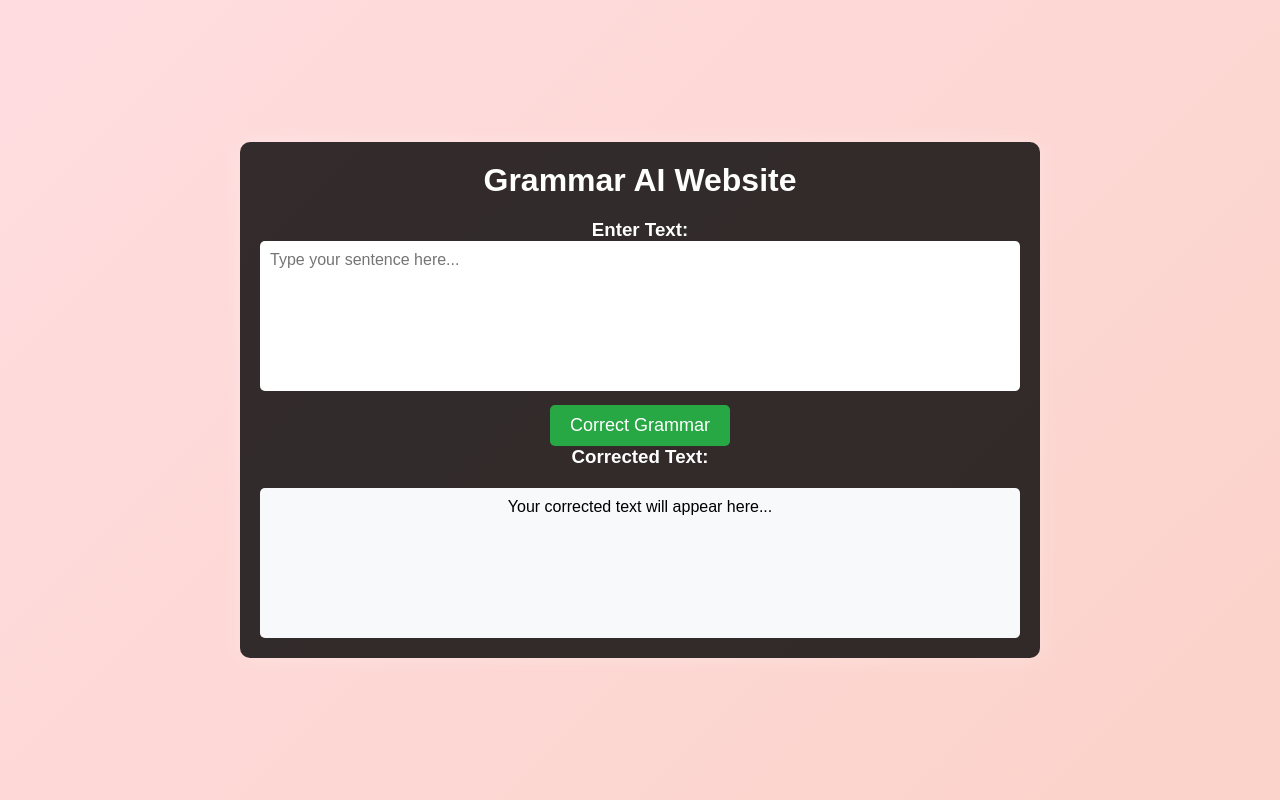
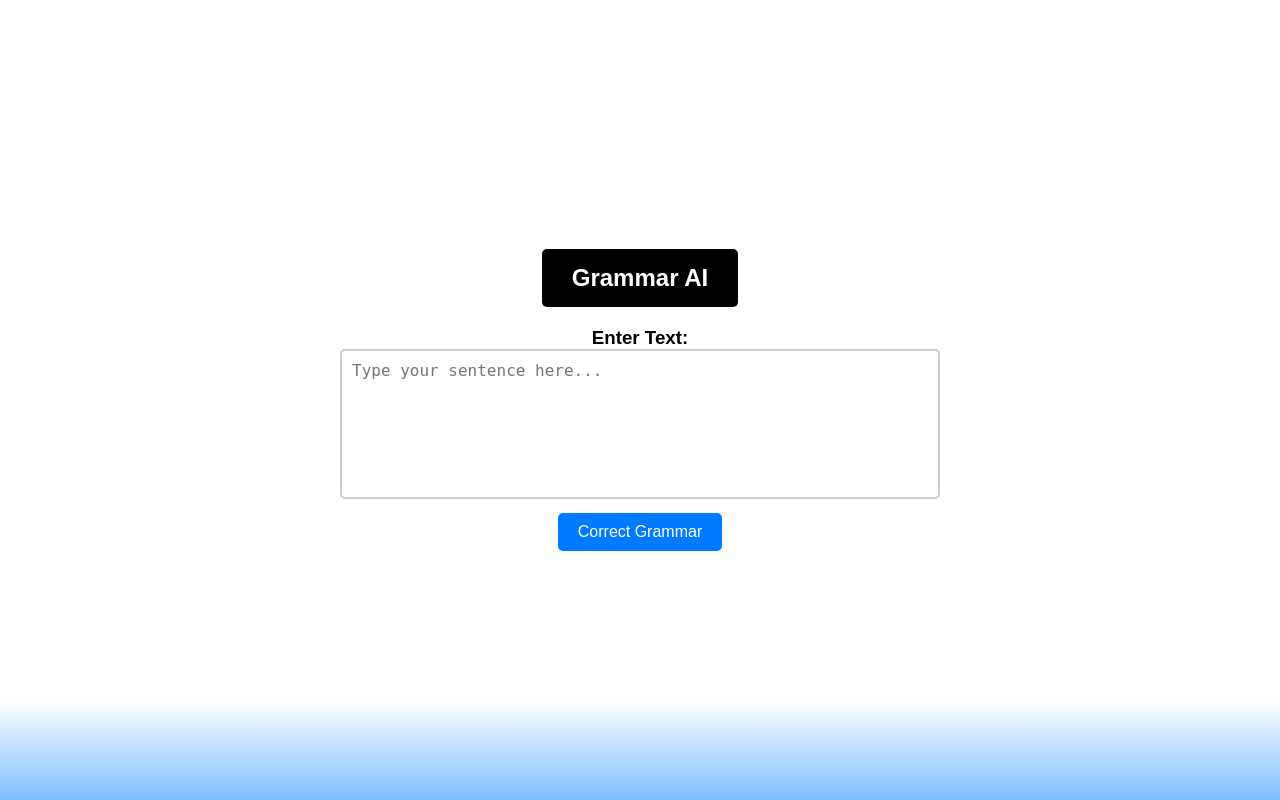
Before and after one commit to Adarsh-890/grammar-ai-website, a Flask app: page / in a window 1280 px wide. Run offline with Flask 3, Linux system fonts and the light colour scheme.

Commit message:
Update index.html

```diff
--- a/templates/index.html
+++ b/templates/index.html
@@ -9,111 +9,84 @@
             margin: 0;
             padding: 0;
             box-sizing: border-box;
-            font-family: Arial, sans-serif;
         }
 
         body {
+            font-family: Arial, sans-serif;
+            text-align: center;
+            background: white;
+            display: flex;
+            flex-direction: column;
+            align-items: center;
+            justify-content: center;
             height: 100vh;
-            display: flex;
-            justify-content: center;
-            align-items: center;
-            flex-direction: column;
-            background: linear-gradient(-45deg, #ff9a9e, #fad0c4, #ffdde1, #ff758c);
-            background-size: 400% 400%;
-            animation: gradientAnimation 10s ease infinite;
         }
 
-        @keyframes gradientAnimation {
-            0% { background-position: 0% 50%; }
-            50% { background-position: 100% 50%; }
-            100% { background-position: 0% 50%; }
+        /* Website Name Box */
+        .title-box {
+            background-color: black;
+            color: white;
+            padding: 15px 30px;
+            font-size: 24px;
+            font-weight: bold;
+            border-radius: 5px;
+            margin-bottom: 20px;
         }
 
+        /* Input and Output Box */
         .container {
-            width: 90%;
-            max-width: 800px;
-            background: rgba(0, 0, 0, 0.8);
-            padding: 20px;
-            border-radius: 10px;
-            text-align: center;
-            color: white;
-            box-shadow: 0px 0px 20px rgba(255, 255, 255, 0.3);
-        }
-
-        h1 {
-            color: #ffffff;
-            margin-bottom: 20px;
+            width: 80%;
+            max-width: 600px;
         }
 
         textarea {
             width: 100%;
             height: 150px;
             padding: 10px;
+            border: 2px solid #ccc;
             border-radius: 5px;
-            border: none;
             font-size: 16px;
-            margin-bottom: 10px;
             resize: none;
         }
 
         button {
             padding: 10px 20px;
-            font-size: 18px;
+            font-size: 16px;
             cursor: pointer;
-            background-color: #28a745;
+            background-color: #007BFF;
             color: white;
             border: none;
             border-radius: 5px;
-            transition: 0.3s;
+            margin-top: 10px;
         }
 
         button:hover {
-            background-color: #218838;
+            background-color: #0056b3;
         }
 
-        #output {
-            margin-top: 20px;
+        /* Gradient effect at the bottom */
+        .footer {
+            position: absolute;
+            bottom: 0;
             width: 100%;
-            height: 150px;
-            background: #f8f9fa;
-            color: black;
-            padding: 10px;
-            border-radius: 5px;
-            font-size: 16px;
-            overflow-y: auto;
+            height: 100px;
+            background: linear-gradient(to top, rgba(0, 123, 255, 0.5), transparent);
         }
+
     </style>
 </head>
 <body>
 
+    <div class="title-box">Grammar AI</div>
+
     <div class="container">
-        <h1>Grammar AI Website</h1>
-
         <h3>Enter Text:</h3>
-        <textarea id="inputText" placeholder="Type your sentence here..."></textarea>
-
+        <textarea placeholder="Type your sentence here..."></textarea>
         <br>
-        <button onclick="correctGrammar()">Correct Grammar</button>
-
-        <h3>Corrected Text:</h3>
-        <div id="output">Your corrected text will appear here...</div>
+        <button>Correct Grammar</button>
     </div>
 
-    <script>
-        function correctGrammar() {
-            let input = document.getElementById("inputText").value;
-            let correctedText = input.replace(/\bdoesn\'t went\b/g, "didn't go")
-                                     .replace(/\bWe eat\b/g, "We ate")
-                                     .replace(/\btalks\b/g, "talked")
-                                     .replace(/\bgoes to the market and buy\b/g, "goes to the market and buys")
-                                     .replace(/\bwas playing\b/g, "were playing")
-                                     .replace(/\bcall us\b/g, "called us")
-                                     .replace(/\bThey are watching\b/g, "They were watching")
-                                     .replace(/\bwhile I do\b/g, "while I was doing");
-
-            document.getElementById("output").innerText = correctedText;
-        }
-    </script>
+    <div class="footer"></div>
 
 </body>
 </html>
```
